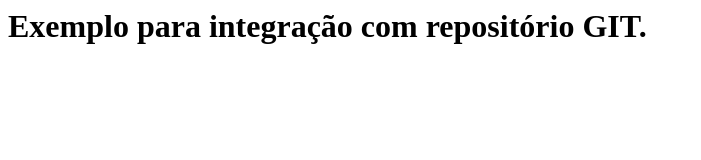
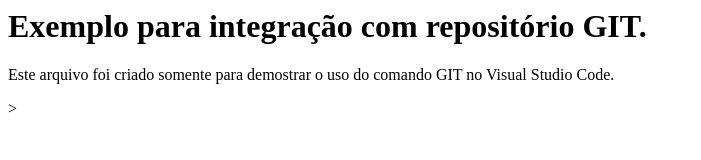
Before and after one commit to Cleber-Reis/Primeiro_HTML, a plain HTML site: page index.html in a window 1280 px wide. Shown: the whole page, without its empty margins (0-701 px from the left). Drawn offline with Linux system fonts and the light colour scheme.

Commit message:
Alteração no arquivo index

```diff
--- a/index.html
+++ b/index.html
@@ -4,6 +4,7 @@
     </head>
     <body>
         <h1>Exemplo para integração com repositório GIT.</h1>
+        <p>Este arquivo foi criado somente para demostrar o uso do comando GIT no Visual Studio Code.</p>>
     </body>
 
 </html>
```
